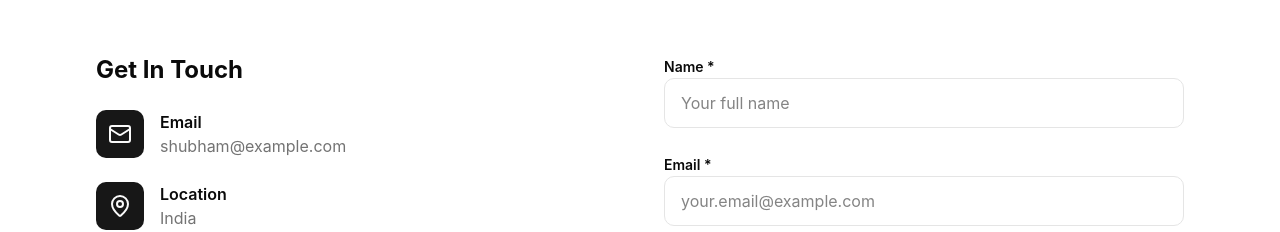
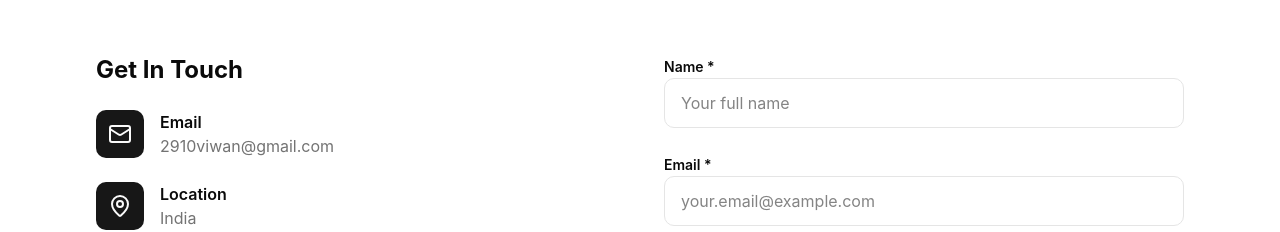
Before and after one commit to 2910Shubham/Shubham_portfolio, a React (Vite) app: page / in a window 1280 px wide. Shown: the part 5280-5512 px from the top of the page. Built offline with nearby package versions, Linux system fonts and the light colour scheme.

Commit message:
Update email contact in contact section

```diff
--- a/src/components/contact-section.tsx
+++ b/src/components/contact-section.tsx
@@ -6,7 +6,7 @@ export default function ContactSection() {
     {
       icon: Mail,
       title: "Email",
-      content: "shubham@example.com",
+      content: "2910viwan@gmail.com",
     },
     {
       icon: MapPin,
```
